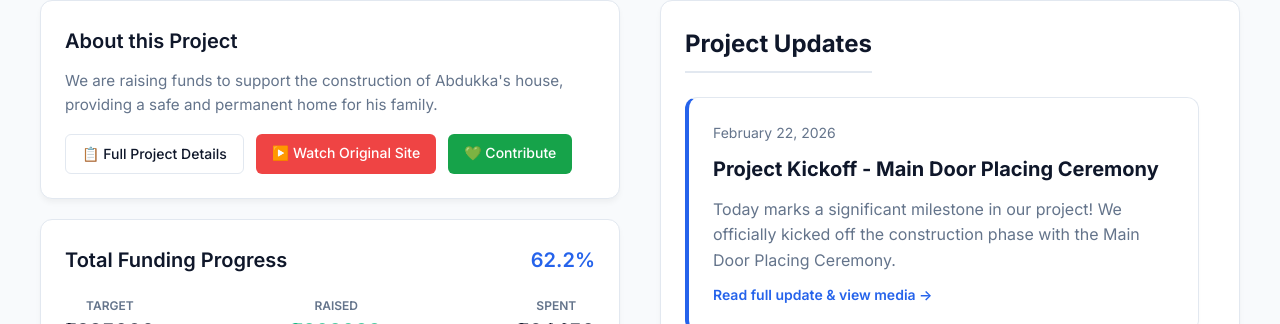
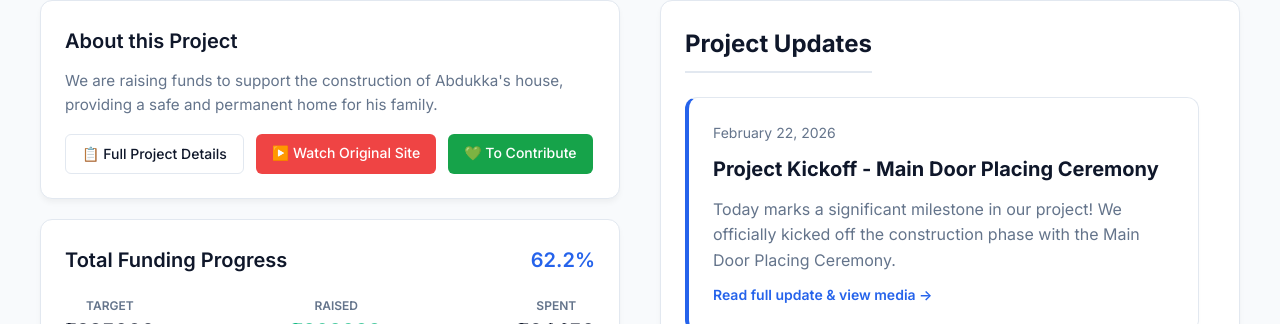
Before and after one commit to BasheerKalanchera/project-amanah, a Jekyll site: the page built from index.html, in a window 1280 px wide. Shown: the part 195-519 px from the top of the page. Built offline with Jekyll 4.4.1, drawn with Linux system fonts in a browser that asks for light colours.

```diff
--- a/index.html
+++ b/index.html
@@ -34,7 +34,7 @@ layout: default
                 {% endif %}
                 <a href="{{ '/contribute' | relative_url }}"
                     style="display: inline-block; background-color: #16a34a; color: white; text-decoration: none; font-weight: 500; font-size: 0.875rem; padding: 8px 16px; border: none; border-radius: 6px; transition: all 0.2s;">
-                    💚 Contribute
+                    💚 To Contribute
                 </a>
             </div>
         </div>
```
Also changed, not shown: contribute.md (+1 -3 lines).
